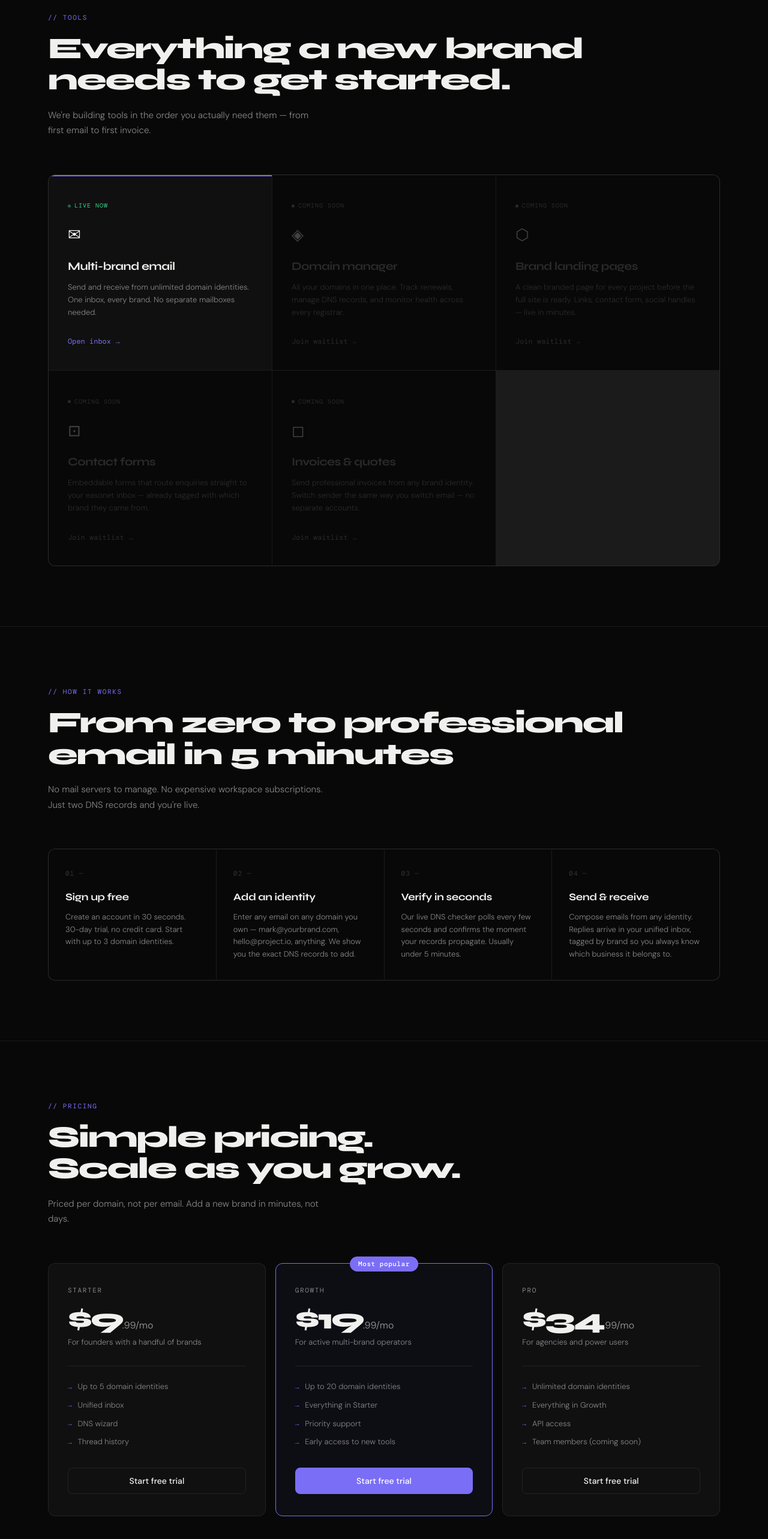
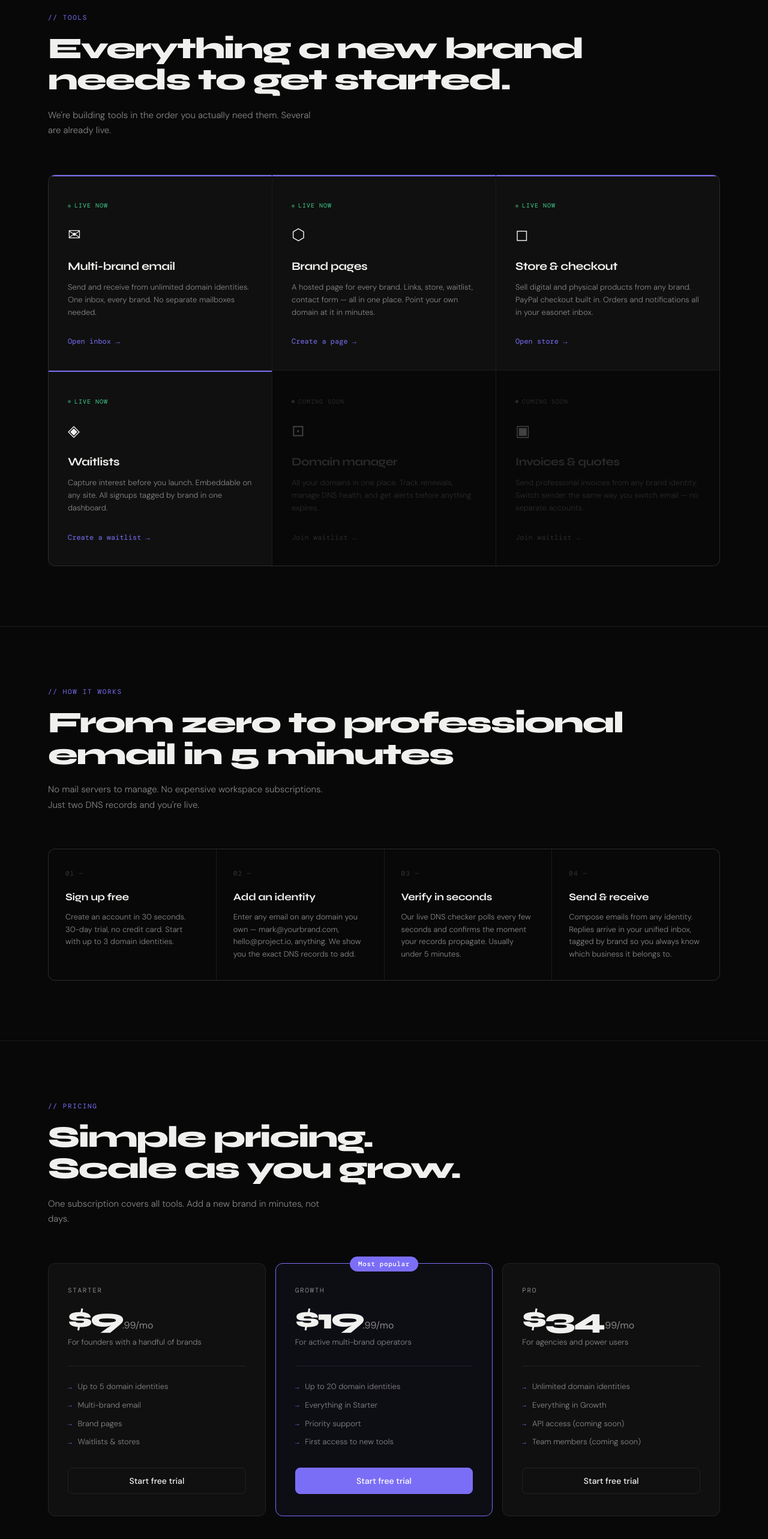
Before and after one commit to topyn/easonet, a Next.js app: page / in a window 1280 px wide. Shown: the part 2050-4616 px from the top of the page at 60% size. Built offline with nearby package versions, Linux system fonts and the light colour scheme.

Commit message:
update homepage - show 4 live tools, 2 coming soon

```diff
--- a/pages/index.tsx
+++ b/pages/index.tsx
@@ -231,7 +231,7 @@ export default function Homepage() {
       <section className="section" id="tools">
         <div className="section-label">// tools</div>
         <h2 className="section-title">Everything a new brand<br />needs to get started.</h2>
-        <p className="section-sub">We're building tools in the order you actually need them — from first email to first invoice.</p>
+        <p className="section-sub">We're building tools in the order you actually need them. Several are already live.</p>
         <div className="tools-grid">
           <div className="tool-card active">
             <div className="tool-status live"><div className="tool-status-dot"></div> Live now</div>
@@ -240,11 +240,30 @@ export default function Homepage() {
             <p className="tool-desc">Send and receive from unlimited domain identities. One inbox, every brand. No separate mailboxes needed.</p>
             <a href="/login" className="tool-link">Open inbox →</a>
           </div>
+          <div className="tool-card active">
+            <div className="tool-status live"><div className="tool-status-dot"></div> Live now</div>
+            <span className="tool-icon">⬡</span>
+            <div className="tool-name">Brand pages</div>
+            <p className="tool-desc">A hosted page for every brand. Links, store, waitlist, contact form — all in one place. Point your own domain at it in minutes.</p>
+            <a href="/login" className="tool-link">Create a page →</a>
+          </div>
+          <div className="tool-card active">
+            <div className="tool-status live"><div className="tool-status-dot"></div> Live now</div>
+            <span className="tool-icon">◻</span>
+            <div className="tool-name">Store & checkout</div>
+            <p className="tool-desc">Sell digital and physical products from any brand. PayPal checkout built in. Orders and notifications all in your easonet inbox.</p>
+            <a href="/login" className="tool-link">Open store →</a>
+          </div>
+          <div className="tool-card active">
+            <div className="tool-status live"><div className="tool-status-dot"></div> Live now</div>
+            <span className="tool-icon">◈</span>
+            <div className="tool-name">Waitlists</div>
+            <p className="tool-desc">Capture interest before you launch. Embeddable on any site. All signups tagged by brand in one dashboard.</p>
+            <a href="/login" className="tool-link">Create a waitlist →</a>
+          </div>
           {[
-            { icon: '◈', name: 'Domain manager', desc: 'All your domains in one place. Track renewals, manage DNS records, and monitor health across every registrar.' },
-            { icon: '⬡', name: 'Brand landing pages', desc: 'A clean branded page for every project before the full site is ready. Links, contact form, social handles — live in minutes.' },
-            { icon: '⊡', name: 'Contact forms', desc: 'Embeddable forms that route enquiries straight to your easonet inbox — already tagged with which brand they came from.' },
-            { icon: '◻', name: 'Invoices & quotes', desc: 'Send professional invoices from any brand identity. Switch sender the same way you switch email — no separate accounts.' },
+            { icon: '⊡', name: 'Domain manager', desc: 'All your domains in one place. Track renewals, manage DNS health, and get alerts before anything expires.' },
+            { icon: '▣', name: 'Invoices & quotes', desc: 'Send professional invoices from any brand identity. Switch sender the same way you switch email — no separate accounts.' },
           ].map(t => (
             <div key={t.name} className="tool-card">
               <div className="tool-status soon"><div className="tool-status-dot"></div> Coming soon</div>
@@ -285,7 +304,7 @@ export default function Homepage() {
         <section className="section" id="pricing">
           <div className="section-label">// pricing</div>
           <h2 className="section-title">Simple pricing.<br />Scale as you grow.</h2>
-          <p className="section-sub">Priced per domain, not per email. Add a new brand in minutes, not days.</p>
+          <p className="section-sub">One subscription covers all tools. Add a new brand in minutes, not days.</p>
           <div className="pricing-grid">
             <div className="pricing-card">
               <div className="pricing-plan">Starter</div>
@@ -294,9 +313,9 @@ export default function Homepage() {
               <div className="pricing-divider"></div>
               <ul className="pricing-features">
                 <li>Up to 5 domain identities</li>
-                <li>Unified inbox</li>
-                <li>DNS wizard</li>
-                <li>Thread history</li>
+                <li>Multi-brand email</li>
+                <li>Brand pages</li>
+                <li>Waitlists & stores</li>
               </ul>
               <a href="/login"><button className="btn-plan">Start free trial</button></a>
             </div>
@@ -310,7 +329,7 @@ export default function Homepage() {
                 <li>Up to 20 domain identities</li>
                 <li>Everything in Starter</li>
                 <li>Priority support</li>
-                <li>Early access to new tools</li>
+                <li>First access to new tools</li>
               </ul>
               <a href="/login"><button className="btn-plan featured-btn">Start free trial</button></a>
             </div>
@@ -322,7 +341,7 @@ export default function Homepage() {
               <ul className="pricing-features">
                 <li>Unlimited domain identities</li>
                 <li>Everything in Growth</li>
-                <li>API access</li>
+                <li>API access (coming soon)</li>
                 <li>Team members (coming soon)</li>
               </ul>
               <a href="/login"><button className="btn-plan">Start free trial</button></a>
```
